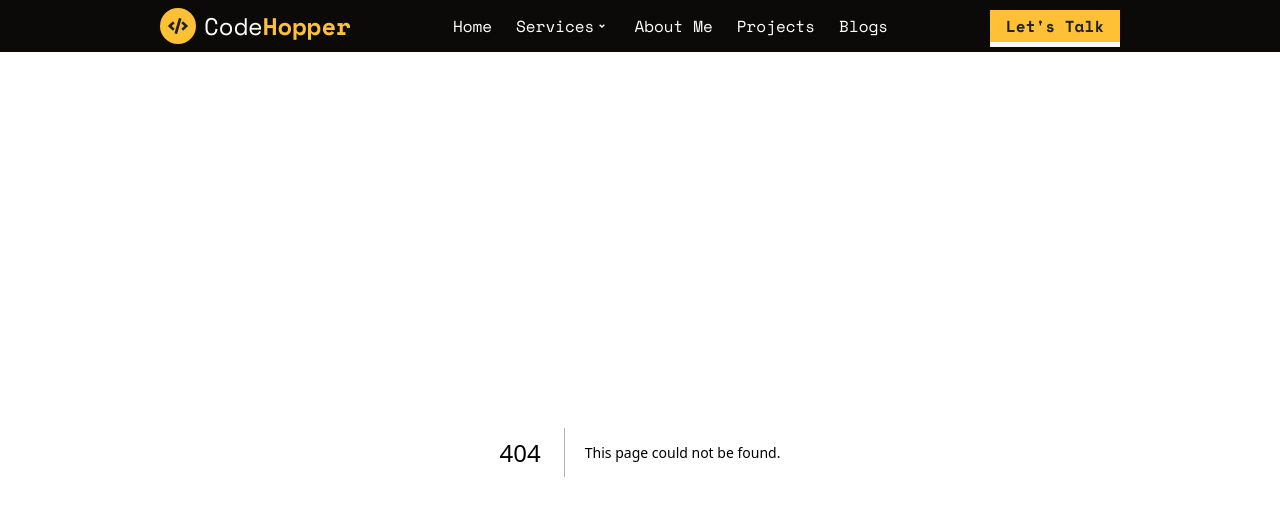
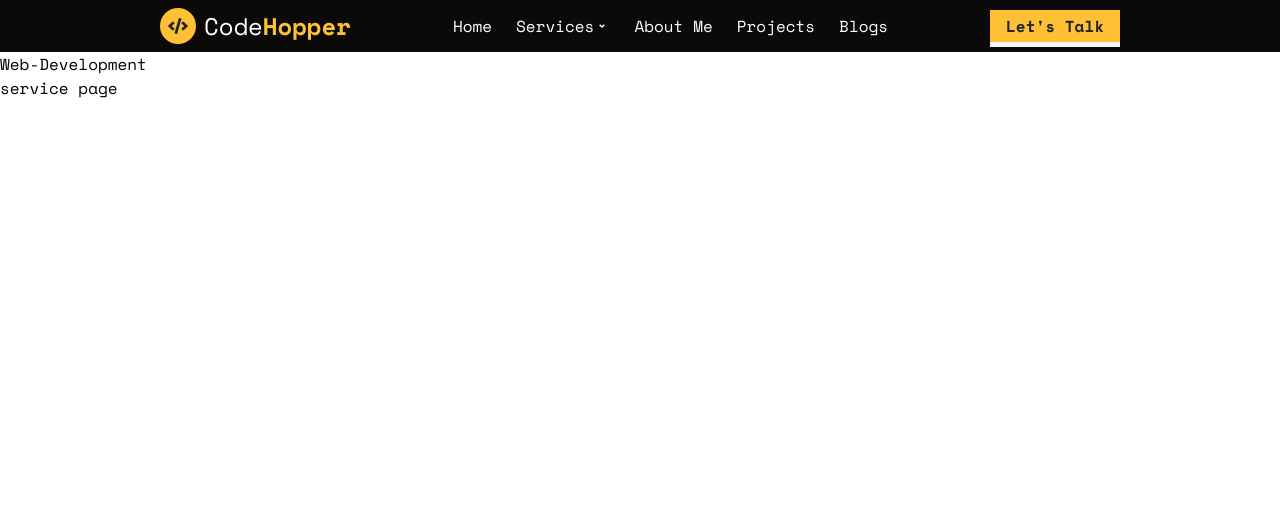
Before and after one commit to Code-Hopper/nx-code-hopper-portfolio, a Next.js app: page /service/Web-Development in a window 1280 px wide. Before the commit this address had no page. Shown: the top 516 px of the page. Built offline with nearby package versions, Linux system fonts and the light colour scheme.

Commit message:
service page created

```diff
--- /dev/null
+++ b/src/app/service/[servicename]/page.jsx
@@ -0,0 +1,12 @@
+import GetServiceLandingData from '@/components/sections/ServicePage/GetServiceLandingData'
+import React from 'react'
+
+const page = ({params}) => {
+    return (
+        <>
+            <GetServiceLandingData serviceName={params.servicename} />
+        </>
+    )
+}
+
+export default page
--- a/src/components/includes/header.jsx
+++ b/src/components/includes/header.jsx
@@ -1,5 +1,7 @@
 import { FaCode } from "react-icons/fa";
 import { RiArrowDropDownLine } from "react-icons/ri";
+
+import Link from "next/link";
 
 export default function Navbar() {
     return (
@@ -15,7 +17,7 @@ export default function Navbar() {
                     </div>
                 </div>
 
-                <input id='mobile-menu-trigger' type="checkbox" className="hidden"/>
+                <input id='mobile-menu-trigger' type="checkbox" className="hidden" />
 
                 <label htmlFor="mobile-menu-trigger" className='mobile-menu-trigger-label md:hidden'></label>
 
@@ -23,7 +25,7 @@ export default function Navbar() {
                 <div id='main-menu' className="navbar-menu navbar-menu-offcanvas">
                     <ul className='menu-container flex gap-6 relative'>
                         <li className='menu-container-item'>
-                            <a className='menu-container-item-link' href="">Home</a>
+                            <Link className='menu-container-item-link' href="/">Home</Link>
                         </li>
                         <li className='menu-container-item dropdown-menu'>
 
@@ -39,7 +41,9 @@ export default function Navbar() {
                                 <div className='corners corner-4'></div>
                                 <li className='dropdown-item'>
                                     <ul>
-                                        <li>Web Development</li>
+                                        <li>
+                                            <Link className="" href="/service/Web-Development">Web Development</Link>
+                                        </li>
                                         <li>Portfolio Website</li>
                                         <li>eCommerce Website</li>
                                         <li>CMS Website</li>
--- /dev/null
+++ b/src/components/sections/ServicePage/GetServiceLandingData.jsx
@@ -0,0 +1,16 @@
+import React from 'react'
+import ServiceLangingPage from './ServiceLangingPage'
+
+const GetServiceLandingData = ({ serviceName }) => {
+
+    return (
+        <>
+            <h1>{serviceName}</h1>
+
+            <ServiceLangingPage />
+
+        </>
+    )
+}
+
+export default GetServiceLandingData
--- /dev/null
+++ b/src/components/sections/ServicePage/ServiceLangingPage.jsx
@@ -0,0 +1,19 @@
+import React from 'react'
+
+// design service landingpage here
+
+const ServiceLangingPage = () => {
+
+    return (
+        <>
+            <div>
+
+
+
+                <h1>service page</h1>
+            </div>
+        </>
+    )
+}
+
+export default ServiceLangingPage
```
